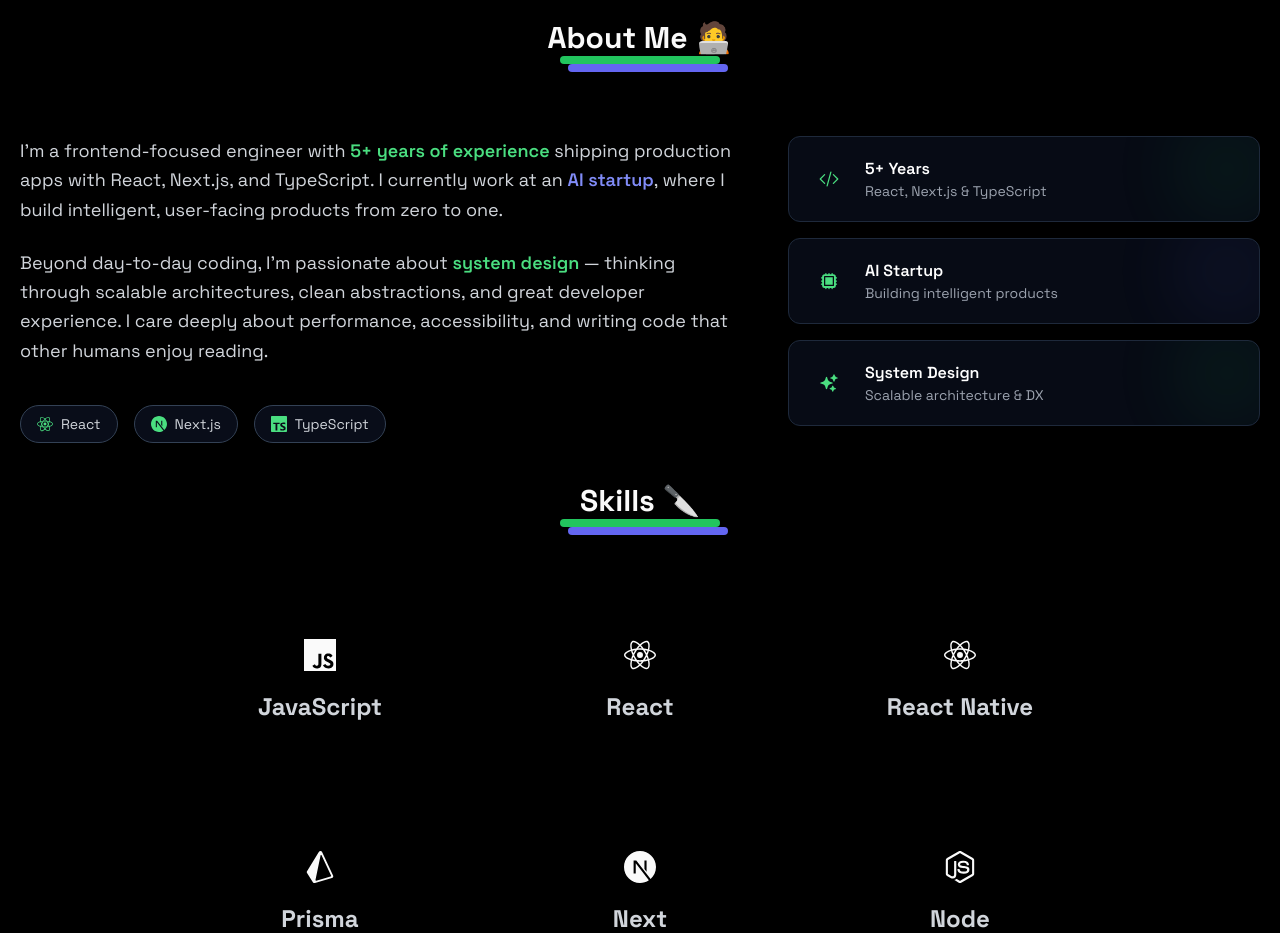
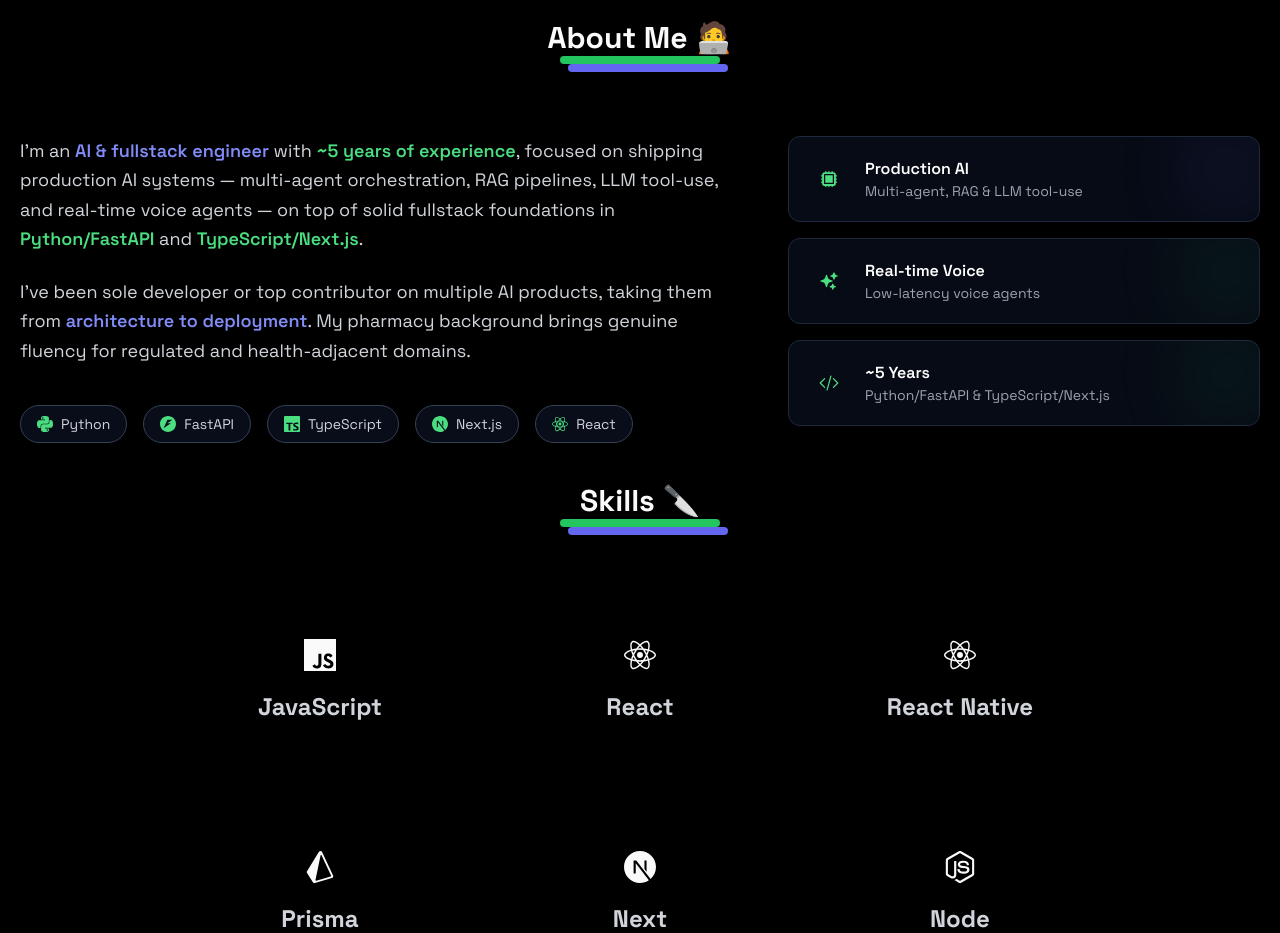
Before and after one commit to Alexandra2888/portfolio-aceternity-next15, a Next.js app: page / in a window 1280 px wide. Shown: the part 820-1753 px from the top of the page. Built offline with nearby package versions, Linux system fonts and the light colour scheme.

Commit message:
Enhance AboutMe component with updated personal description and tech stack, highlighting AI and fullstack engineering experience.

```diff
--- a/app/(home)/_components/AboutMe.tsx
+++ b/app/(home)/_components/AboutMe.tsx
@@ -1,33 +1,41 @@
 import React from "react";
 import Title from "./Title";
-import { SiReact, SiNextdotjs, SiTypescript } from "react-icons/si";
+import {
+  SiReact,
+  SiNextdotjs,
+  SiTypescript,
+  SiPython,
+  SiFastapi,
+} from "react-icons/si";
 import { HiSparkles, HiCpuChip, HiCodeBracket } from "react-icons/hi2";
 
 const highlights = [
   {
-    icon: HiCodeBracket,
-    label: "5+ Years",
-    detail: "React, Next.js & TypeScript",
-    accent: "bg-green-500",
-  },
-  {
     icon: HiCpuChip,
-    label: "AI Startup",
-    detail: "Building intelligent products",
+    label: "Production AI",
+    detail: "Multi-agent, RAG & LLM tool-use",
     accent: "bg-indigo-500",
   },
   {
     icon: HiSparkles,
-    label: "System Design",
-    detail: "Scalable architecture & DX",
+    label: "Real-time Voice",
+    detail: "Low-latency voice agents",
+    accent: "bg-green-500",
+  },
+  {
+    icon: HiCodeBracket,
+    label: "~5 Years",
+    detail: "Python/FastAPI & TypeScript/Next.js",
     accent: "bg-green-500",
   },
 ];
 
 const techStack = [
+  { icon: SiPython, name: "Python" },
+  { icon: SiFastapi, name: "FastAPI" },
+  { icon: SiTypescript, name: "TypeScript" },
+  { icon: SiNextdotjs, name: "Next.js" },
   { icon: SiReact, name: "React" },
-  { icon: SiNextdotjs, name: "Next.js" },
-  { icon: SiTypescript, name: "TypeScript" },
 ];
 
 export default function AboutMe() {
@@ -41,24 +49,35 @@
       <div className="mt-16 grid grid-cols-1 lg:grid-cols-5 gap-10 items-start">
         <div className="lg:col-span-3 space-y-6">
           <p className="text-lg text-gray-300 leading-relaxed">
-            I&apos;m a frontend-focused engineer with{" "}
+            I&apos;m an{" "}
+            <span className="text-indigo-400 font-semibold">
+              AI &amp; fullstack engineer
+            </span>{" "}
+            with{" "}
             <span className="text-green-400 font-semibold">
-              5+ years of experience
-            </span>{" "}
-            shipping production apps with React, Next.js, and TypeScript. I
-            currently work at an{" "}
-            <span className="text-indigo-400 font-semibold">AI startup</span>,
-            where I build intelligent, user-facing products from zero to one.
+              ~5 years of experience
+            </span>
+            , focused on shipping production AI systems — multi-agent
+            orchestration, RAG pipelines, LLM tool-use, and real-time voice
+            agents — on top of solid fullstack foundations in{" "}
+            <span className="text-green-400 font-semibold">Python/FastAPI</span>{" "}
+            and{" "}
+            <span className="text-green-400 font-semibold">
+              TypeScript/Next.js
+            </span>
+            .
           </p>
           <p className="text-lg text-gray-300 leading-relaxed">
-            Beyond day-to-day coding, I&apos;m passionate about{" "}
-            <span className="text-green-400 font-semibold">system design</span>{" "}
-            — thinking through scalable architectures, clean abstractions, and
-            great developer experience. I care deeply about performance,
-            accessibility, and writing code that other humans enjoy reading.
+            I&apos;ve been sole developer or top contributor on multiple AI
+            products, taking them from{" "}
+            <span className="text-indigo-400 font-semibold">
+              architecture to deployment
+            </span>
+            . My pharmacy background brings genuine fluency for regulated and
+            health-adjacent domains.
           </p>
 
-          <div className="flex items-center gap-4 pt-4">
+          <div className="flex flex-wrap items-center gap-4 pt-4">
             {techStack.map(({ icon: Icon, name }) => (
               <div
                 key={name}
```
